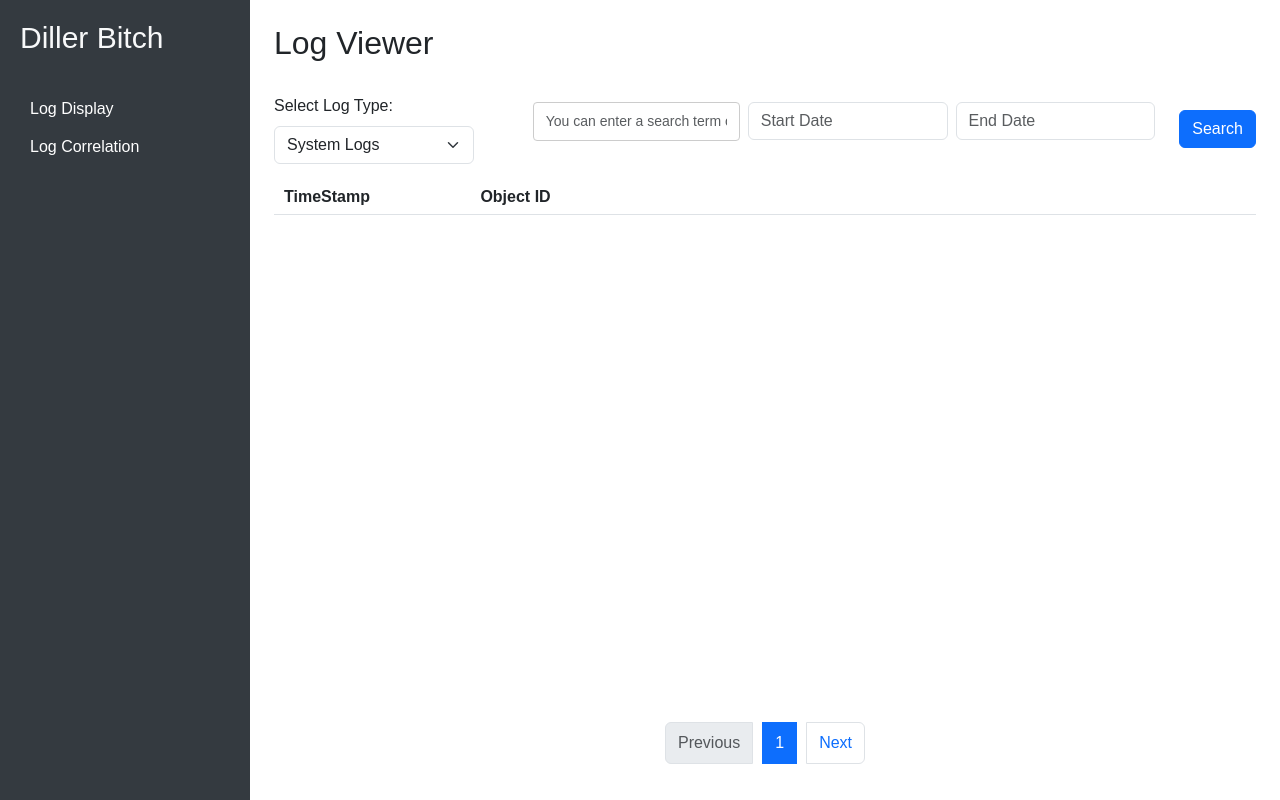
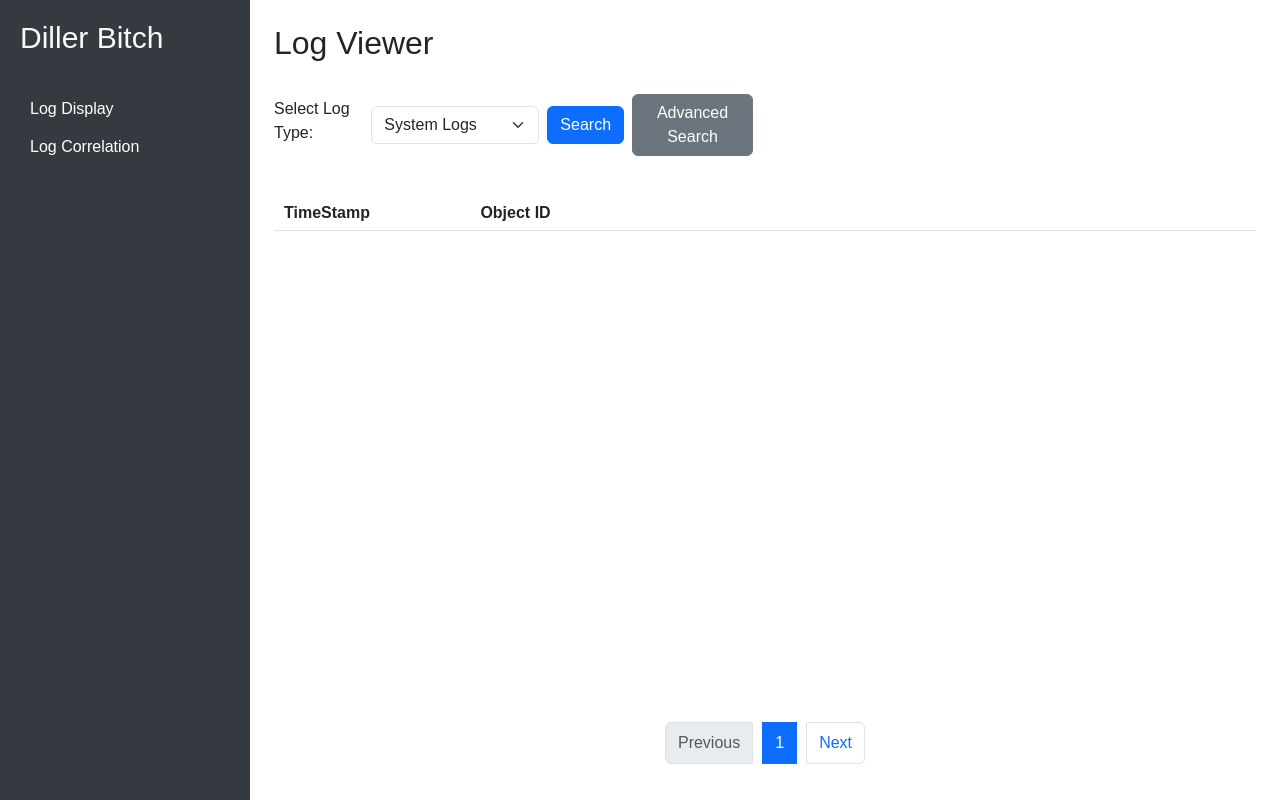
Before and after one commit to ddaarraa/diller-service-dashboard, a Django app: page / in a window 1280 px wide. Run offline with Django 5.2, Linux system fonts and the light colour scheme; lists and menus that the app fills with data are empty.

Commit message:
updated ui

```diff
--- a/diller_service_dashboard/display_log/static/js/logs_handling.js
+++ b/diller_service_dashboard/display_log/static/js/logs_handling.js
@@ -16,24 +16,20 @@ function searchLogs() {
 function loadLogs(page) {
     const logType = document.getElementById("logType").value;
     const loadingIndicator = document.getElementById("loading");
-    const searchQuery = document.getElementById("searchQuery").value; // Assuming a search query input exists
-
-    const startDateInput = document.getElementById("startDate").value; // Date input values
+    const searchQuery = document.getElementById("searchQuery").value;
+    const startDateInput = document.getElementById("startDate").value;
     const endDateInput = document.getElementById("endDate").value;
 
     loadingIndicator.style.display = "block";
 
-    // Construct base URL
     let url = `/fetch-logs/?page=${page}&page_size=${pageSize}&collection_name=${logType}`;
 
-    // Append search query if provided
     if (searchQuery) {
         url += `&search=${encodeURIComponent(searchQuery)}`;
     }
 
-    // Handle startDate and endDate if present
     if (startDateInput) {
-        const formattedStartDate = formatDateToISOWithOffset(new Date(startDateInput)); // Format to "yyyy-MM-ddTHH:mm:ss"
+        const formattedStartDate = formatDateToISOWithOffset(new Date(startDateInput));
         url += `&start_date=${encodeURIComponent(formattedStartDate)}`;
     }
     if (endDateInput) {
@@ -41,7 +37,6 @@ function loadLogs(page) {
         url += `&end_date=${encodeURIComponent(formattedEndDate)}`;
     }
 
-    // Fetch logs from the constructed URL
     fetch(url)
         .then(response => response.json())
         .then(data => {
@@ -203,16 +198,36 @@ function addEllipsis() {
 }
 
 function formatDateToISOWithOffset(dateString) {
-    const date = new Date(dateString); // Convert input to JS date object
-    const offset = "+07:00"; // Assuming your backend uses UTC+7
+    const date = new Date(dateString);
+    const offset = "+07:00";
 
     const year = date.getFullYear();
     const month = String(date.getMonth() + 1).padStart(2, '0');
     const day = String(date.getDate()).padStart(2, '0');
     const hours = String(date.getHours()).padStart(2, '0');
     const minutes = String(date.getMinutes()).padStart(2, '0');
-    const seconds = "00"; // If seconds aren't captured in input, default to "00"
+    const seconds = "00";
 
-    // Return formatted date-time string in the correct ISO format
+    // Correctly format the date-time string without the space
     return `${year}-${month}-${day}T${hours}:${minutes}:${seconds}${offset}`;
 }
+
+function clearFilters() {
+    console.log("Clear Filters button clicked!");
+
+    document.getElementById("searchQuery").value = "";
+    document.getElementById("startDate").value = "";
+    document.getElementById("endDate").value = "";
+
+}
+
+function toggleAdvancedSearch() {
+    var advancedSearchSection = document.getElementById("advancedSearchSection");
+
+    // Toggle the visibility of the advanced search section
+    if (advancedSearchSection.style.display === "none") {
+        advancedSearchSection.style.display = "block"; // Show the advanced search
+    } else {
+        advancedSearchSection.style.display = "none"; // Hide the advanced search
+    }
+}
--- a/diller_service_dashboard/display_log/templates/logs.html
+++ b/diller_service_dashboard/display_log/templates/logs.html
@@ -12,6 +12,7 @@
             href="{% static 'css/styles.css' %}?v={{ timestamp }}">
         <script
             src="{% static 'js/logs_handling.js' %}?v={{ timestamp }}"></script>
+
     </head>
 
     <body>
@@ -25,16 +26,13 @@
             <div class="content p-4">
                 <h2>Log Viewer</h2><br>
 
-                <div
-                    class="d-flex justify-content-between align-items-center mb-3">
-                    <div class="d-flex align-items-center gap-3">
-                        <!-- Select Log Type Dropdown -->
-                        <div>
-                            <label for="logType" class="form-label">Select Log
+                <!-- Row for Select Log Type -->
+                <div class="row mb-3">
+                    <div class="col-md-6 d-flex align-items-center">
+                        <label for="logType" class="form-label me-2">Select Log
                             Type:</label>
-                            <select
-                                class="form-select custom-select d-inline-block"
-                                id="logType" style="width: 200px;">
+                        <select class="form-select custom-select" id="logType"
+                            style="width: 170px; height: 38px;">
                             <option value="sys_logs_collection">System
                                 Logs</option>
                             <option
@@ -43,30 +41,56 @@
                             <option value="vpc_logs_collection">VPC
                                 Logs</option>
                         </select>
+
+                        <button id="searchButton" class="btn btn-primary ms-2"
+                            onclick="searchLogs()">Search</button>
+
+                        <button id="advancedButton"
+                            class="btn btn-secondary ms-2"
+                            onclick="toggleAdvancedSearch()">Advanced
+                            Search</button>
+                    </div>
                 </div>
 
-                        <!-- Search Box -->
-                        <div class="d-flex align-items-center mb-3">
+                <div id="advancedSearchSection" style="display: none;">
+                    <!-- Search Section -->
+                    <div class="row mb-3">
+                        <div class="col-md-12 d-flex align-items-center gap-2">
+                            <label for="searchQuery"
+                                class="form-label me2">Search section:</label>
+                            <input type="text" class="form-control"
+                                id="searchQuery" placeholder="Enter search term"
+                                style="height: 38px; width: 180px;">
+                        </div>
+                    </div>
 
-                            <input type="text" class="form-control me-2" id="searchQuery"
-                                placeholder="You can enter a search term or leave the box empty to query all logs.">
+                    <!-- Date Between Section -->
+                    <div class="row mb-3">
+                        <div class="col-md-12 d-flex align-items-center gap-2">
+                            <label for="startDate" class="form-label me2">Date
+                                Between:</label>
+                            <input type="datetime-local"
+                                class="form-control date-input" id="startDate"
+                                placeholder="Start Date"
+                                style="height: 38px; width: 180px;">
+                            <input type="datetime-local"
+                                class="form-control date-input" id="endDate"
+                                placeholder="End Date"
+                                style="height: 38px; width: 180px;">
+                        </div>
+                    </div>
 
-                            <input type="text" class="form-control me-2 date-input" id="startDate" placeholder="Start Date"
-                                onfocus="(this.type='datetime-local')" onblur="(this.type='text')" />
+                    <!-- Buttons to Trigger Search and Clear Filters -->
+                    <div class="row mb-3">
+                        <div class="col-md-12 d-flex align-items-center gap-2">
 
-                            <input type="text" class="form-control me-2 date-input" id="endDate" placeholder="End Date"
-                                onfocus="(this.type='datetime-local')" onblur="(this.type='text')" />
-
-
-
-                        </div>
-                        <div>
-                            <button class="btn btn-primary" onclick="searchLogs()">Search</button>
+                            <button class="btn btn-secondary"
+                                onclick="clearFilters()">Clear Filters</button>
                         </div>
                     </div>
                 </div>
 
-                <div class="table-container">
+                <div class="table-container mt-4">
                     <div class="table-header">
                         <table class="table table-sm">
                             <thead>
@@ -80,7 +104,6 @@
                     <div class="table-body">
                         <table class="table table-sm">
                             <tbody>
-                                <!-- Table rows will be dynamically inserted here -->
                             </tbody>
                         </table>
 
@@ -100,11 +123,9 @@
                             <li class="page-item disabled"><span
                                     class="page-link"
                                     id="prevBtn">Previous</span></li>
-                            <li class="page-item active"><span
-                                    class="page-link"
+                            <li class="page-item active"><span class="page-link"
                                     id="currentPage">1</span></li>
-                            <li class="page-item"><a class="page-link"
-                                    href="#"
+                            <li class="page-item"><a class="page-link" href="#"
                                     id="nextBtn">Next</a></li>
                         </ul>
                     </nav>
--- a/diller_service_dashboard/display_log/views.py
+++ b/diller_service_dashboard/display_log/views.py
@@ -1,6 +1,9 @@
+import datetime
 from django.shortcuts import render
 from django.http import JsonResponse
 import requests
+import urllib
+
 
 def log_view(request):
     return render(request, 'logs.html', {})
@@ -19,7 +22,7 @@ def fetch_logs(request):
     except ValueError:
         return JsonResponse({"error": "Invalid page or page_size values. They must be integers."}, status=400)
 
-    fastapi_url = f'http://fastapi:8000/raw-logs/?page={page}&page_size={page_size}&collection_name={collection_name}'
+    fastapi_url = f'http://localhost:8081/raw-logs/?page={page}&page_size={page_size}&collection_name={collection_name}'
 
     if search_query:
         fastapi_url += f'&search={search_query}'
@@ -40,8 +43,7 @@ def fetch_logs(request):
     return JsonResponse(data, safe=False)
 
 
-from datetime import datetime
-import urllib.parse
+
 
 def format_date_to_iso_with_offset_and_encode(date_string):
     # Parse the input string to a datetime object
```
Also changed, not shown: 1 other file. Lines whose indentation alone changed are shown as unchanged.
